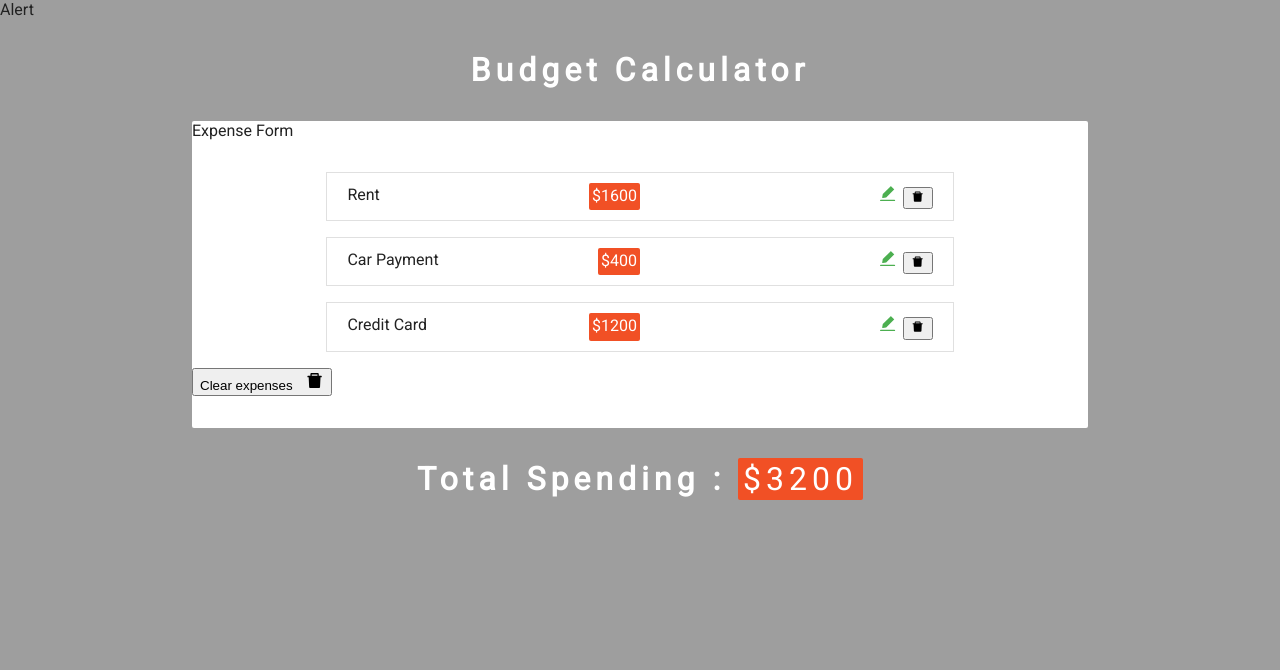
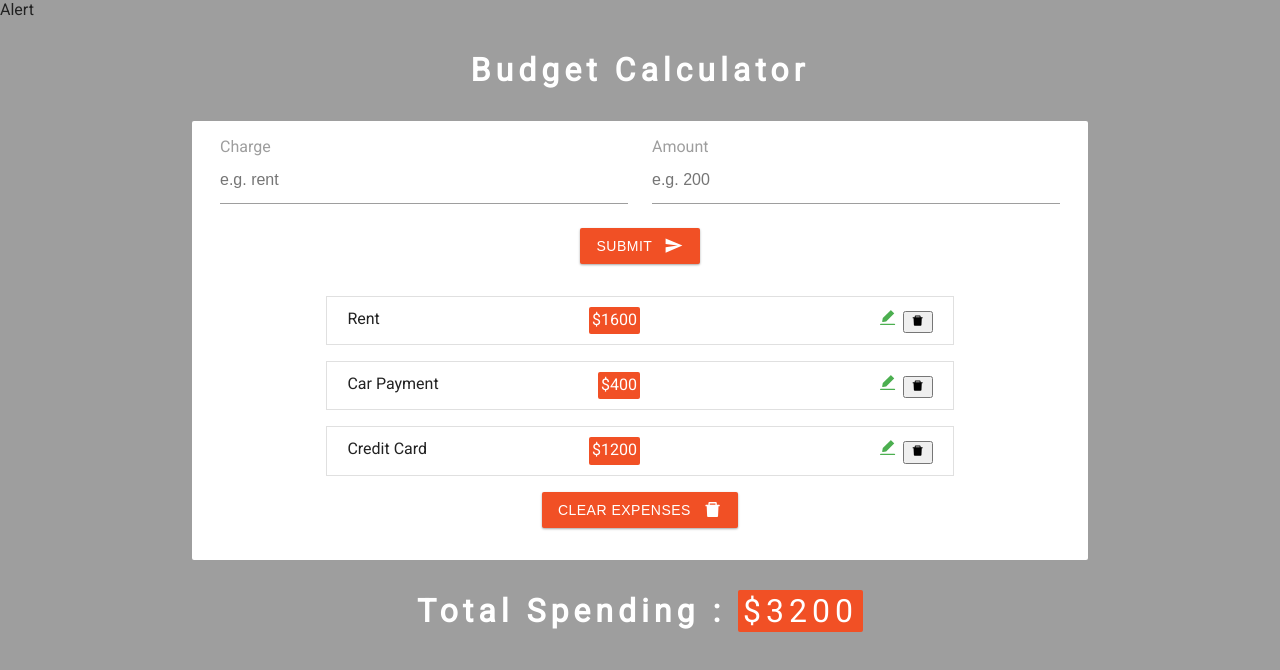
Before and after one commit to johnLeavell/hooks-calculator, a React (Create React App) app: page / in a window 1280 px wide. Shown: the top 670 px of the page. Built offline with nearby package versions, Linux system fonts and the light colour scheme.

Commit message:
built out expense form:

```diff
--- a/src/App.js
+++ b/src/App.js
@@ -10,7 +10,7 @@
   {id: uuidv4(), charge: 'car payment', amount: 400},
   {id: uuidv4(), charge: 'credit card', amount: 1200}
 ];
-// console.log(initialExpenses);
+
 function App() {
   const [ expenses, setExpenses ] = useState(initialExpenses);
   return (
--- a/src/components/ExpenseForm.js
+++ b/src/components/ExpenseForm.js
@@ -1,10 +1,37 @@
 import React from 'react'
+import { MdSend } from 'react-icons/md';
 
 const ExpenseForm = () => {
     return (
-        <div>
-            Expense Form
-        </div>
+        <form>
+            <div className='form-center'>
+                <div className='form-group'>
+                    <label htmlFor='charge'>Charge</label>
+                    <input
+                        type='text'
+                        className='form-control'
+                        id='charge'
+                        name='charge'
+                        placeholder='e.g. rent'
+                        />
+                </div>
+                <div className='form-group'>
+                    <label htmlFor='amount'>Amount</label>
+                    <input
+                        type='text'
+                        className='form-control'
+                        id='amount'
+                        name='amount'
+                        placeholder='e.g. 200'
+                        />
+                </div>
+            </div>
+            <button type='submit' className='btn'>
+                submit
+                <MdSend className='btn-icon'/>
+            </button>
+
+        </form>
     )
 }
 
--- a/src/components/ExpenseList.js
+++ b/src/components/ExpenseList.js
@@ -11,7 +11,7 @@
             })}
             </ul>
             {expenses.length > 0 && (
-            <button classname='btn'>
+            <button className='btn'>
                 Clear expenses
                 <AiFillDelete className='btn-icon'/>
             </button>
```
